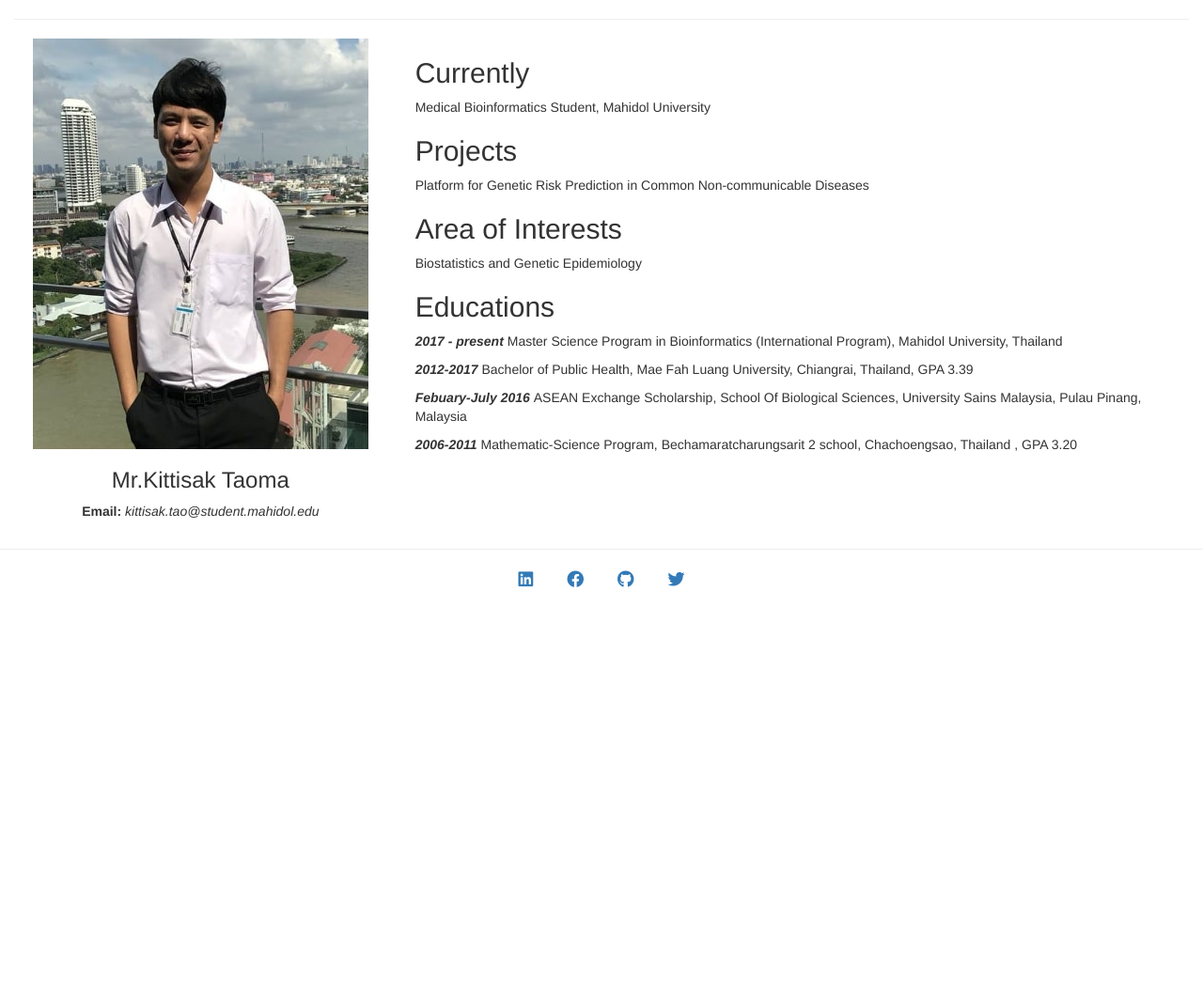
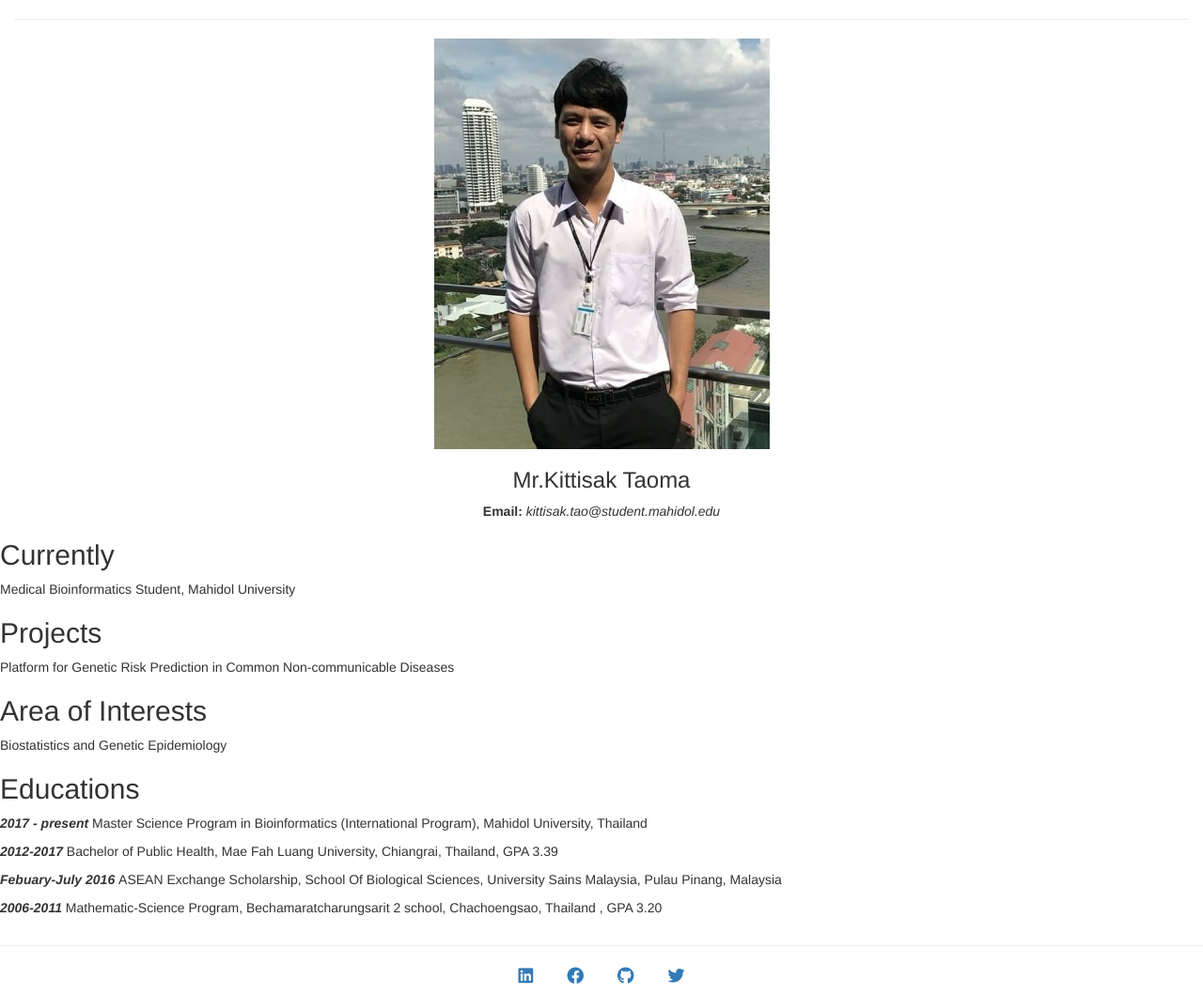
Before and after one commit to kittisaktaoma/yCV, a Jekyll site: the page built from index.md, in a window 1280 px wide. Shown: the whole page at 94% size. Built offline with Jekyll 4.4.1, drawn with Linux system fonts in a browser that asks for light colours; nearby versions of some CDN libraries; before the commit the page ends 900 px from its top, so only the background shows below that.

Commit message:
Update page.html

```diff
--- a/_layouts/page.html
+++ b/_layouts/page.html
@@ -5,14 +5,14 @@ layout: default
 <div class="container-fluid">
   <hr>
       <div class="row">
-          <div class="col-xs-4 col-sm-4 col-md-4 col-lg-4">
+          <div class="col-*-4">
             <div class="text-center">
               <img src="{{ site.url}}/{{ site.baseurl }}/images/profile.jpg" alt="profile picture" class="rounded">
             </div>
             <h3 style="text-align: center;">{{site.name}}</h3>
             <p style="text-align: center;"><b>Email:</b> <i>{{site.Email}}</i></p>
           </div>
-          <div class="col-xs-8 col-sm-8 col-md-8 col-lg-8">
+          <div class="col-*-8">
             {{site.posts}}
           </div>
       </div>
```
